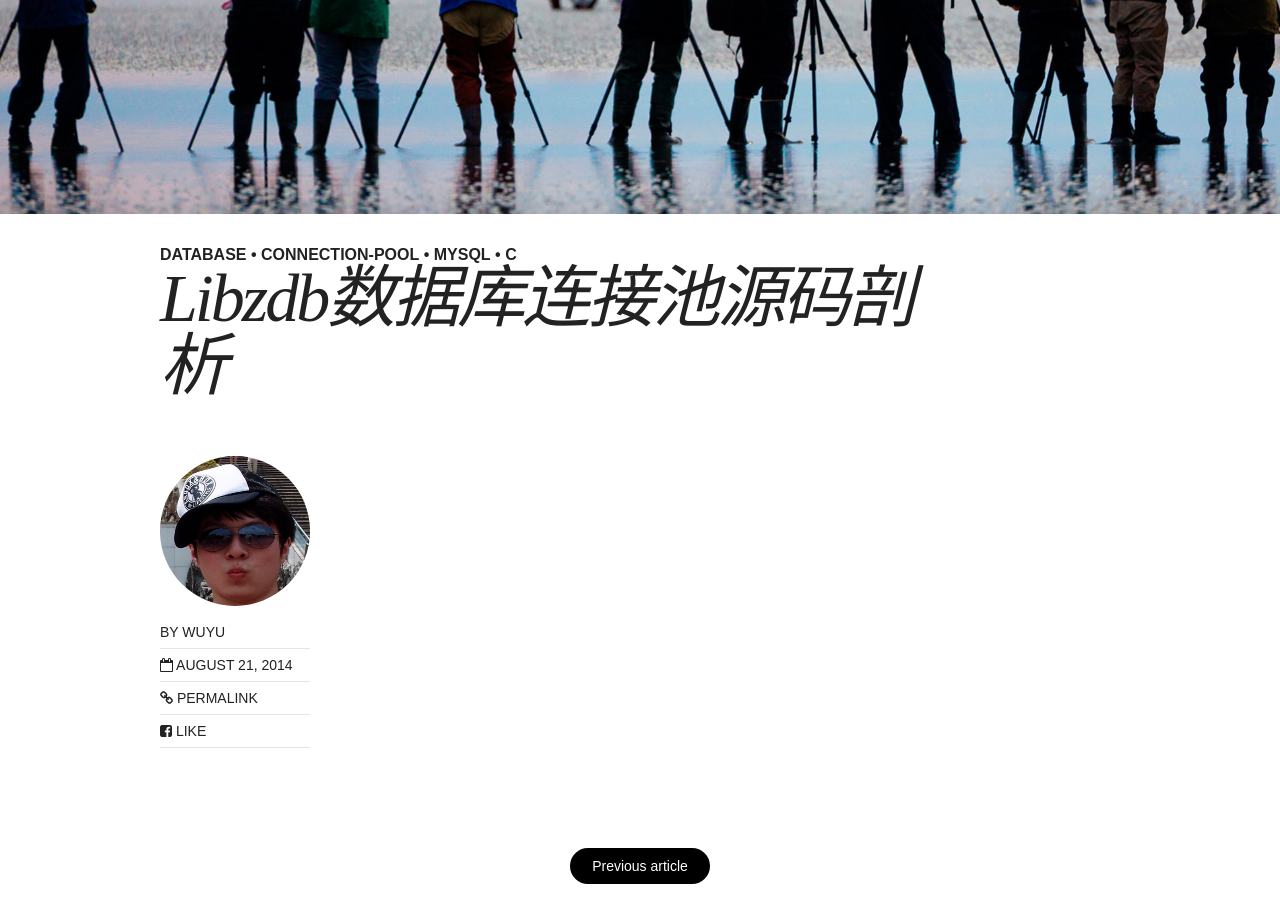
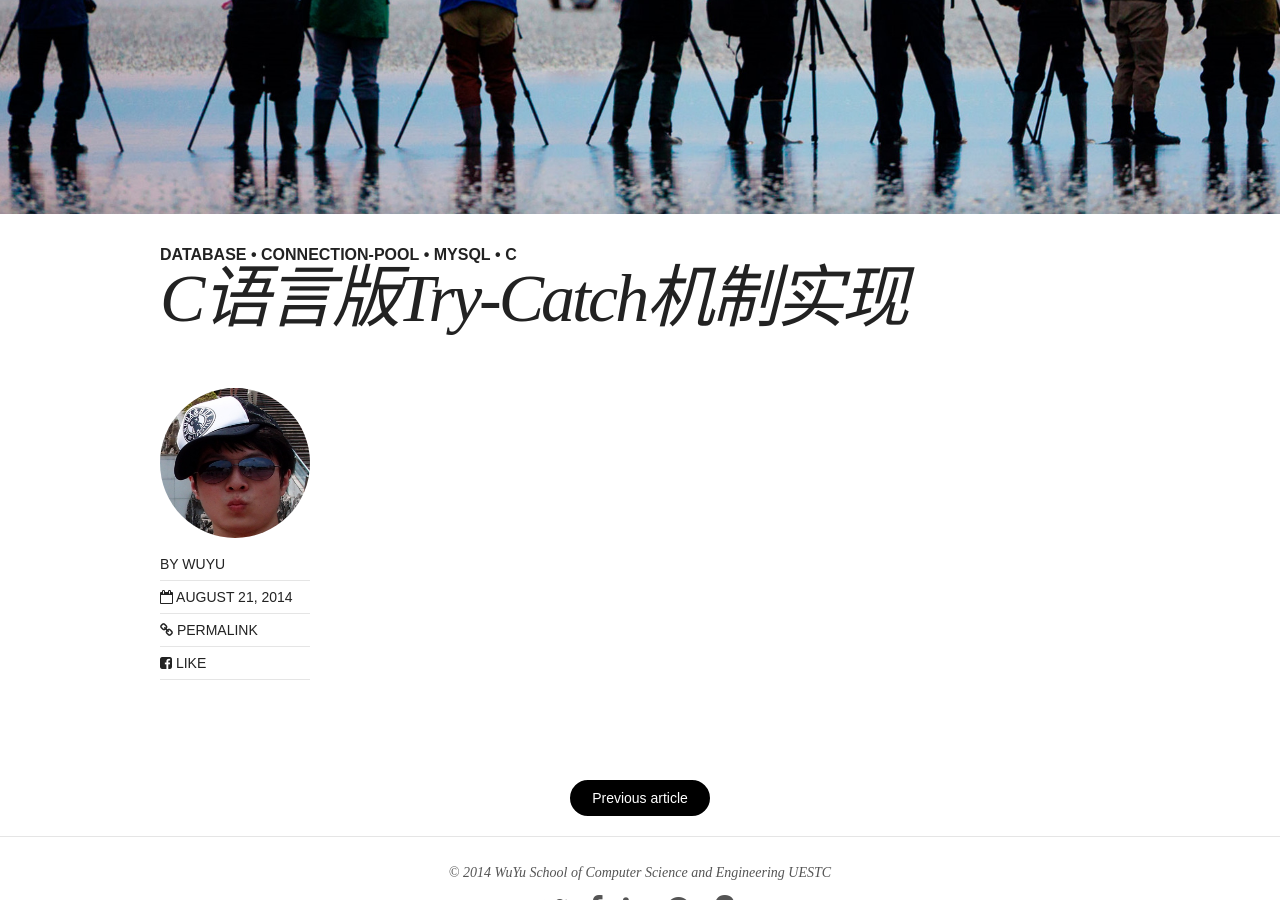
Before and after one commit to wuyu201321060203/wuyu201321060203.github.io, a Jekyll site: the page built from _posts/2014-08-21-try-catch.md, in a window 1280 px wide and 900 px high, scrolled down 479 px. Built offline with Jekyll 4.4.1, drawn with Linux system fonts in a browser that asks for light colours; nearby versions of some CDN libraries; comment, search, counter and statistics services are not loaded.

Commit message:
first post of try-catch

```diff
--- a/_posts/2014-08-21-libzdb.md
+++ b/_posts/2014-08-21-try-catch.md
@@ -1,6 +1,6 @@
 ---
 layout: post
-title:  Libzdb数据库连接池源码剖析
+title:  C语言版Try-Catch机制实现
 category: articles
 tags: database connection-pool mysql c
 image:
```
